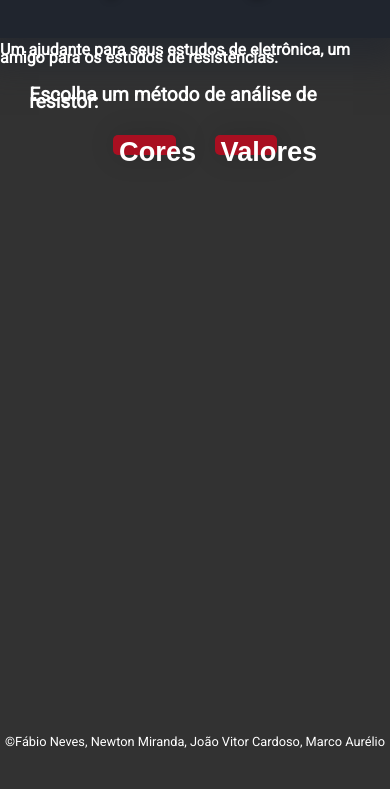
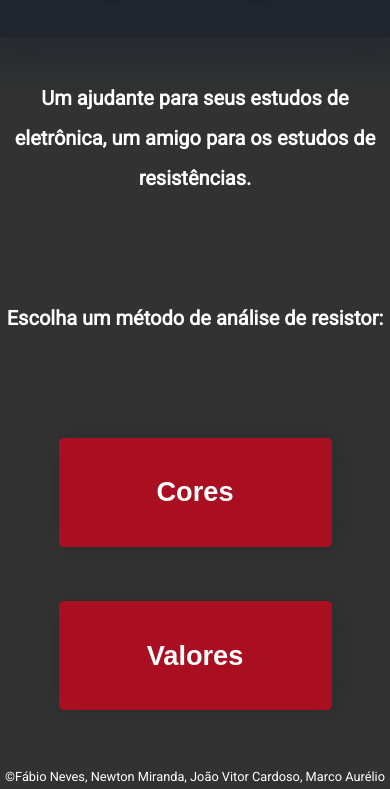
Before and after one commit to FabioNeves00/Resistores, an Electron app: page view/screen/index.html in a window 390 px wide. Shown: the part 90-879 px from the top of the page. Before the commit the page ends 844 px from the top, so only its background shows below. Drawn offline with Linux system fonts and the light colour scheme.

Commit message:
index page is now responsive

```diff
--- a/view/css/index.css
+++ b/view/css/index.css
@@ -22,18 +22,18 @@ body::-webkit-scrollbar-track {
 }
 
 body::-webkit-scrollbar-thumb {
-  background: var(--small-button)
+  background: var(--small-button);
 }
 
 header {
   margin: 0;
   background-color: var(--header);
-  width: 100%;
   height: 8em;
   display: flex;
   justify-content: center;
   align-items: center;
   box-shadow: 0px 10px 35px 15px rgba(32, 37, 46, 0.65);
+  text-align: center;
 }
 
 header h1 {
@@ -44,39 +44,44 @@ header h1 {
   text-shadow: 2px 2px 9px rgba(0, 0, 0, 0.49);
 }
 
+section {
+  display: flex;
+  flex-direction: column;
+  align-items: center;
+  flex-wrap: nowrap;
+}
+
 #container {
   width: 100%;
-  height: 100%;
-
   display: flex;
   align-items: center;
   justify-content: center;
   flex-direction: column;
+  text-align: center;
 }
 
-h3 {
+h2 {
   margin: 0;
   color: white;
   font-weight: bold;
   font-size: 1em;
-  line-height: 2vw;
+  line-height: 2em;
 }
 
-h4 {
-  margin: 7.5%;
+h3 {
+  margin: 7.5em 0 7.5em 0;
   color: white;
   font-weight: bold;
   font-size: 1.2em;
-  line-height: 2vw;
+  line-height: 2em;
 }
 
 #val {
-  width: 16vw;
-  height: 5vw;
+  width: 12em;
+  height: 4em;
   background-color: var(--big-button);
-  margin-inline: 5%;
   color: white;
-  border-width: 0;
+  border: none;
   border-radius: 5px;
   font-size: 1.7em;
   font-weight: bolder;
@@ -104,10 +109,42 @@ footer {
 }
 
 .buttons {
-  width: 100%;
-  height: 100%;
-
+  width: 70%;
   display: flex;
   align-items: center;
-  justify-content: center;
+  justify-content: space-around;
+  flex-wrap: wrap;
 }
+
+/* responsive stuff */
+
+@media only screen and (max-height: 780px) {
+  footer {
+    position: relative;
+    margin-top: 10em;
+  }
+}
+
+@media only screen and (max-height: 870px) and (max-width: 932px) {
+  footer {
+    position: relative;
+    margin-top: 5em;
+  }
+}
+
+@media only screen and (max-width: 932px) {
+  .secondButton {
+    margin-top: 2em;
+  }
+}
+
+@media only screen and (max-width: 400px) {
+  h2 {
+    font-size: 20px;
+  }
+
+  h3 {
+    margin: 5em 0 5em 0;
+    font-size: 20px;
+  }
+}
--- a/view/css/valores.css
+++ b/view/css/valores.css
@@ -271,6 +271,7 @@ footer {
   header > a > .shadowContainer {
     width: 60px;
     height: 60px;
+    transform: translateX(-1.2em);
   }
 
   a {
--- a/view/screen/index.html
+++ b/view/screen/index.html
@@ -7,7 +7,7 @@
     <meta name="viewport" content="width=device-width, initial-scale=1.0">
     <link rel="stylesheet" href="../css/index.css">
     <link href="https://fonts.googleapis.com/css2?family=Roboto&display=swap" rel="stylesheet">
-    <link rel="shortcut icon" href="../img/icon.png" type="image/x-icon">
+    <link rel="shortcut icon" href="../img/Icons8-Ios7-Industry-Resistor.ico" type="image/x-icon">
     <title>Main Menu | Resistores</title>
 </head>
 
@@ -18,18 +18,17 @@
 
     <section>
         <div id="container">
+            <h2>
+                <br>Um ajudante para seus estudos de eletrônica, um amigo para os estudos de resistências.</br>
+            </h2>
             <h3>
-                <br>Um ajudante para seus estudos de eletrônica, um amigo para os estudos de resistências.</br>
+                Escolha um método de análise de resistor:
             </h3>
-
-            <h4>
-                Escolha um método de análise de resistor:
-            </h4>
         </div>
 
         <div class="buttons">
             <button id='val' onclick="window.location.href = 'cores.html'">Cores</button>
-            <button id='val' onclick="window.location.href = 'valor.html'">Valores</button>
+            <button class="secondButton" id='val' onclick="window.location.href = 'valor.html'">Valores</button>
         </div>
     </section>
 
```
